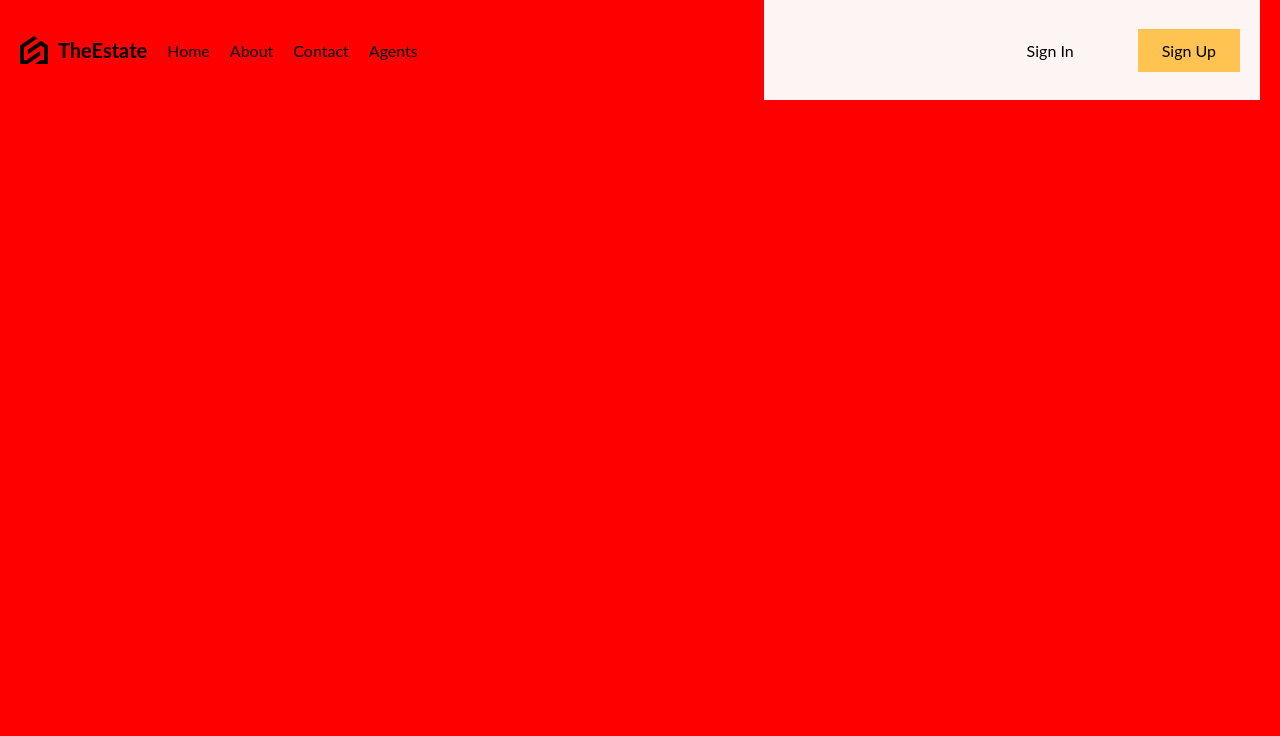
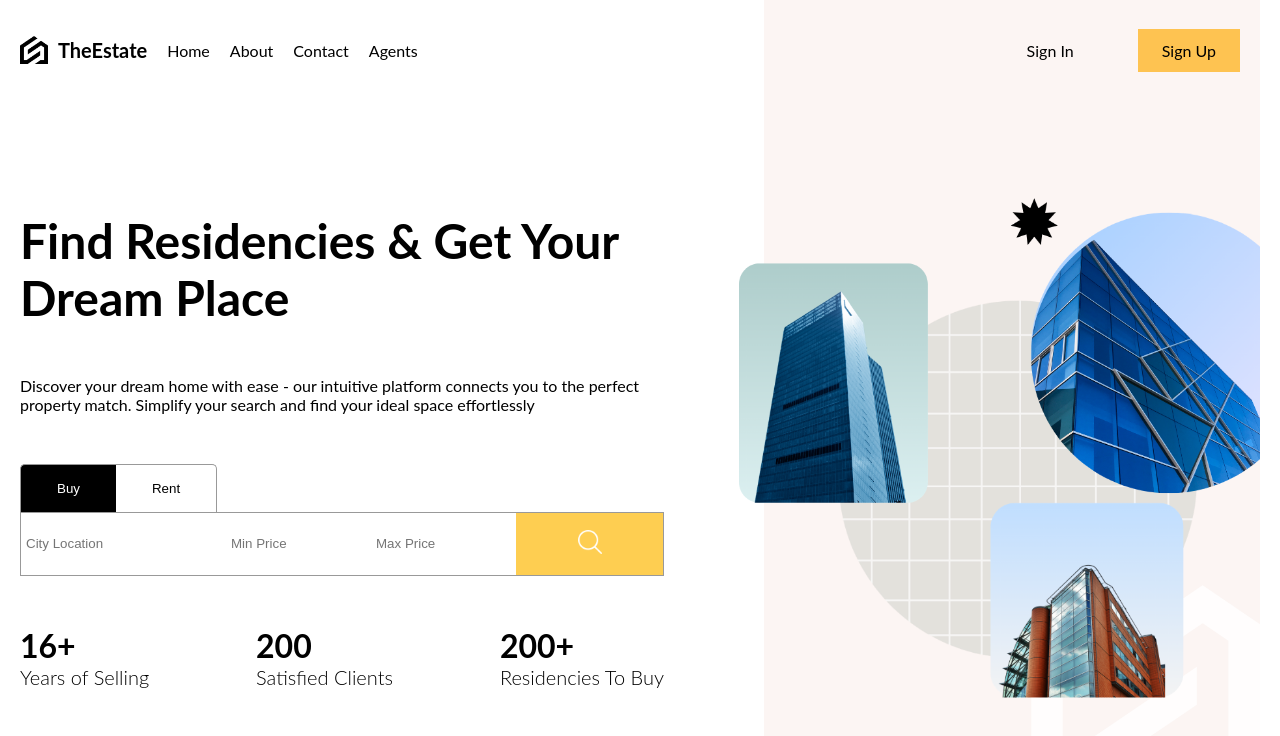
Before and after one commit to usama387/mern-realstate-ui, a React (Vite) app: page / in a window 1280 px wide. Shown: the top 736 px of the page. Built offline with nearby package versions, Linux system fonts and the light colour scheme.

Commit message:
HomePage route design completed along with sub-component SearchBar

```diff
--- a/src/App.jsx
+++ b/src/App.jsx
@@ -1,10 +1,21 @@
+import "./layout.scss";
 import Navbar from "./components/Navbar/Navbar";
-import "./layout.scss";
+import HomePage from "./routes/HomePage/HomePage";
 
-const HomePage = () => {
-  return <div className="layout">
-    <Navbar />
-  </div>;
+const AppPage = () => {
+  return (
+    <div className="layout">
+      <div className="Navbar">
+        {/* First component */}
+        <Navbar />
+      </div>
+
+      <div className="content F">
+        {/* First route */}
+        <HomePage />
+      </div>
+    </div>
+  );
 };
 
-export default HomePage;
+export default AppPage;
--- /dev/null
+++ b/src/components/SearchBar/SearchBar.jsx
@@ -0,0 +1,55 @@
+import { useState } from "react";
+import "./SearchBar.scss";
+
+const types = ["buy", "rent"];
+
+const SearchBar = () => {
+  const [query, setQuery] = useState({
+    type: "buy",
+    location: "",
+    minPrice: 0,
+    maxPrice: 0,
+  });
+
+  const switchType = (value) => {
+    setQuery((prev) => ({ ...prev, type: value }));
+  };
+
+  return (
+    <div className="searchBar">
+      <div className="type">
+        {types.map((type, index) => (
+          <button
+            key={index}
+            onClick={() => switchType(type)}
+            className={query.type === type ? "active" : ""}
+          >
+            {type}
+          </button>
+        ))}
+      </div>
+      <form action="">
+        <input type="text" name="location" placeholder="City Location" />
+        <input
+          type="number"
+          name="minPrice"
+          min={0}
+          max={10000000}
+          placeholder="Min Price"
+        />
+        <input
+          type="number"
+          name="maxPrice"
+          min={0}
+          max={10000000}
+          placeholder="Max Price"
+        />
+        <button>
+          <img src="/search.png" alt="" />
+        </button>
+      </form>
+    </div>
+  );
+};
+
+export default SearchBar;
--- /dev/null
+++ b/src/components/SearchBar/SearchBar.scss
@@ -0,0 +1,91 @@
+@import "../../responsive.scss";
+
+.searchBar {
+  .type {
+    button {
+      padding: 16px 36px;
+      border: 1px solid #999;
+      border-bottom: none;
+      cursor: pointer;
+      background-color: white;
+      text-transform: capitalize;
+
+      &.active {
+        background-color: black;
+        color: white;
+      }
+
+      &:first-child {
+        border-top-left-radius: 5px;
+        border-right: none;
+      }
+
+      &:last-child {
+        border-top-right-radius: 5px;
+        border-left: none;
+      }
+    }
+  }
+
+  form {
+    border: 1px solid #999;
+    display: flex;
+    justify-content: space-between;
+    height: 64px;
+    gap: 5px;
+
+    @include phone {
+      flex-direction: column;
+      border: none;
+    }
+
+    input {
+      border: none;
+      padding: 0px 10px;
+      width: 200px;
+
+      @include large {
+        padding: 0px 5px;
+
+        &:nth-child(2),
+        &:nth-child(3) {
+          width: 140px;
+        }
+      }
+
+      @include desktop {
+        width: 200px;
+        &:nth-child(2),
+        &:nth-child(3) {
+          width: 200px;
+        }
+      }
+
+      @include phone {
+        width: auto;
+        &:nth-child(2),
+        &:nth-child(3) {
+          width: auto;
+        }
+        padding: 20px;
+        border: 1px solid #999;
+      }
+    }
+
+    button {
+      border: none;
+      cursor: pointer;
+      background-color: #fece51;
+      flex: 1;
+
+      @include phone {
+        padding: 10px;
+      }
+
+      img {
+        width: 24px;
+        height: 24px;
+      }
+    }
+  }
+}
--- a/src/layout.scss
+++ b/src/layout.scss
@@ -8,21 +8,27 @@
   margin-right: auto;
   padding-left: 20px;
   padding-right: 20px;
+  display: flex;
+  flex-direction: column;
 
   //   here is utilize the media query breakpoints to add css
 
   @include large {
-    background-color: red;
+    // background-color: red;
     max-width: 1280px;
   }
 
   @include desktop {
-    background-color: green;
+    // background-color: green;
     max-width: 768px;
   }
 
   @include phone {
     max-width: 640px;
-    background-color: teal;
+    // background-color: teal;
+  }
+
+  .content {
+    flex: 1;
   }
 }
--- /dev/null
+++ b/src/routes/HomePage/HomePage.jsx
@@ -0,0 +1,42 @@
+import SearchBar from "../../components/SearchBar/SearchBar";
+import "./HomePage.scss";
+
+const HomePage = () => {
+  return (
+    <div className="homepage">
+      <div className="textContainer">
+        <div className="wrapper">
+          <h1 className="title">Find Residencies & Get Your Dream Place</h1>
+          <p>
+            Discover your dream home with ease - our intuitive platform connects
+            you to the perfect property match. Simplify your search and find
+            your ideal space effortlessly
+          </p>
+          <SearchBar />
+          <div className="boxes">
+            <div className="box">
+              <h1>16+</h1>
+              <h2>Years of Selling</h2>
+            </div>
+
+            <div className="box">
+              <h1>200</h1>
+              <h2>Satisfied Clients</h2>
+            </div>
+
+            <div className="box">
+              <h1>200+</h1>
+              <h2>Residencies To Buy</h2>
+            </div>
+          </div>
+        </div>
+      </div>
+
+      <div className="imgContainer">
+        <img src="/bg.png" alt="background-image" />{" "}
+      </div>
+    </div>
+  );
+};
+
+export default HomePage;
--- /dev/null
+++ b/src/routes/HomePage/HomePage.scss
@@ -0,0 +1,79 @@
+@import "../../responsive.scss";
+
+.homepage {
+  display: flex;
+  height: 100%;
+
+  .textContainer {
+    flex: 3;
+
+    .wrapper {
+      padding-right: 100px;
+      display: flex;
+      flex-direction: column;
+      justify-content: center;
+      gap: 50px;
+      height: 100%;
+
+      @include desktop {
+        padding: 0;
+      }
+
+      @include phone {
+        justify-content: flex-start;
+      }
+
+      .title {
+        font-size: 64px;
+
+        @include large {
+          font-size: 48px;
+        }
+      }
+
+      .boxes {
+        display: flex;
+        justify-content: space-between;
+
+        @include phone {
+          display: none;
+        }
+
+        h1 {
+          font-size: 36px;
+
+          @include large {
+            font-size: 32px;
+          }
+        }
+
+        h2 {
+          font-size: 20px;
+          font-weight: 300;
+        }
+      }
+    }
+  }
+
+  .imgContainer {
+    flex: 2;
+    background-color: #fcf5f3;
+    position: relative;
+    display: flex;
+    align-items: center;
+
+    @include desktop {
+      display: none;
+    }
+
+    img {
+      width: 115%;
+      position: absolute;
+      right: 0;
+
+      @include large {
+        width: 105%;
+      }
+    }
+  }
+}
```
Also changed, not shown: public/bg.png (added), public/search.png (added).
